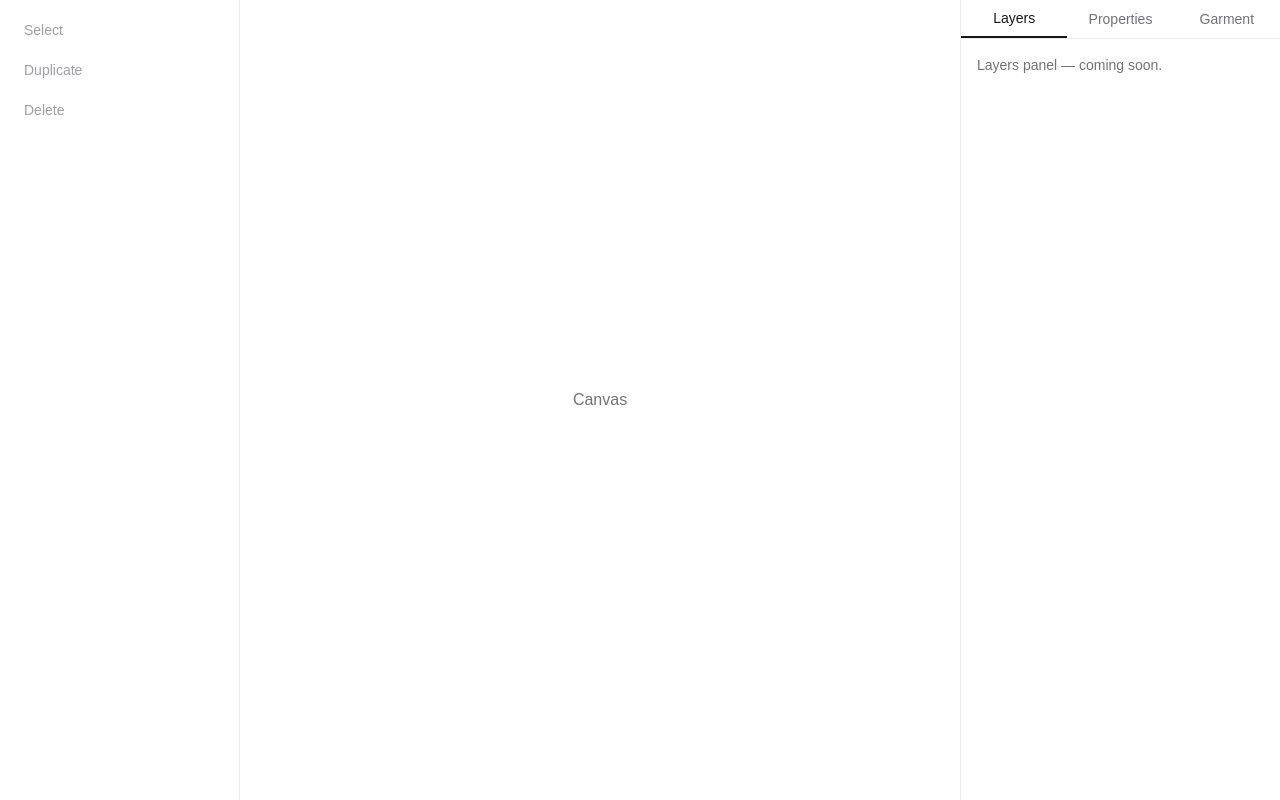
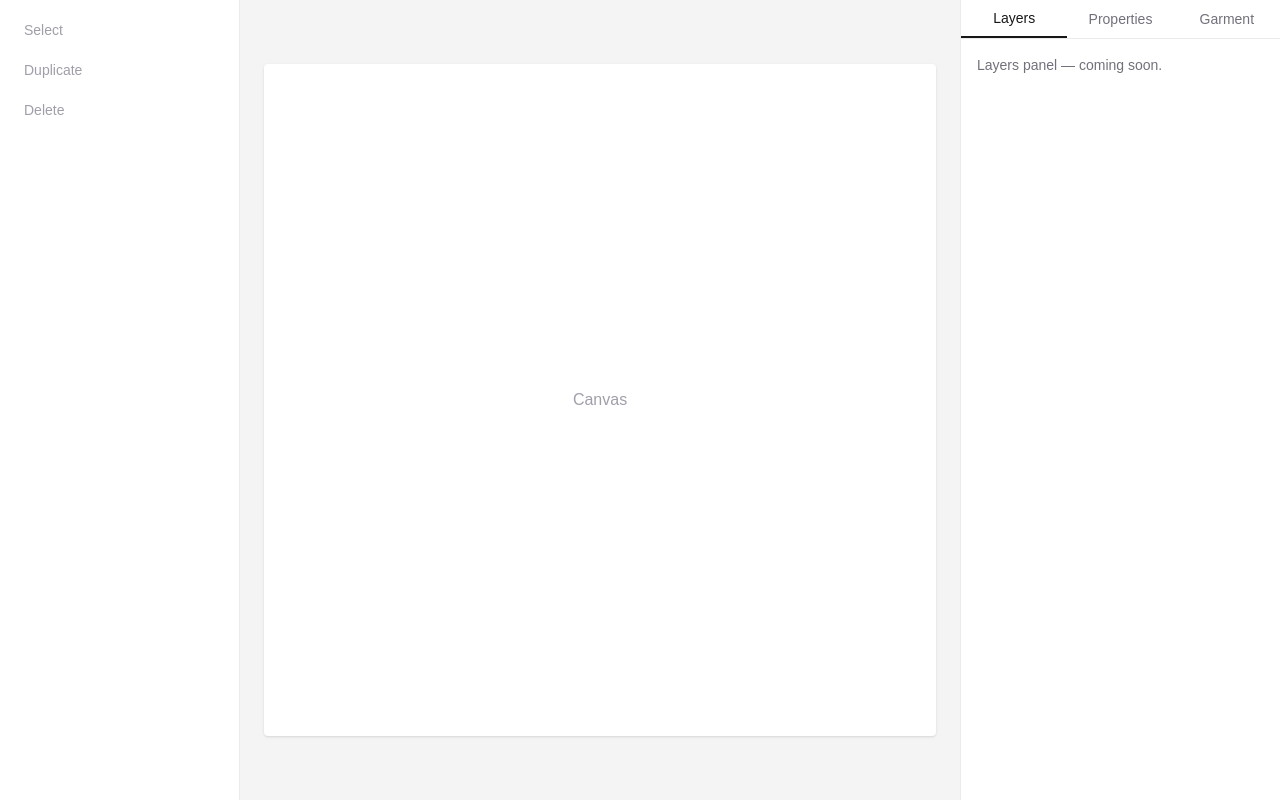
Before and after one commit to aliokhovat82-tech/tshirt-ideatoproduct, a Next.js app: page /designer in a window 1280 px wide. Built offline with nearby package versions, Linux system fonts and the light colour scheme.

Commit message:
Add Canvas container to Designer
Task 15 of Phase 3: structural artboard area sized to a 1:1 aspect
ratio matching the 2000x2000 garment mockups (docs/SPECS.md §1). The
Konva stage mounts inside this in Task 16.

```diff
--- a/app/designer/page.tsx
+++ b/app/designer/page.tsx
@@ -1,14 +1,5 @@
-import { DesignerLayout, Toolbar } from "@/features/designer";
+import { DesignerLayout, Toolbar, CanvasContainer } from "@/features/designer";
 
 export default function DesignerPage() {
-  return (
-    <DesignerLayout
-      toolbar={<Toolbar />}
-      canvas={
-        <div className="flex flex-1 items-center justify-center text-zinc-500 dark:text-zinc-400">
-          Canvas
-        </div>
-      }
-    />
-  );
+  return <DesignerLayout toolbar={<Toolbar />} canvas={<CanvasContainer />} />;
 }
--- /dev/null
+++ b/features/designer/components/CanvasContainer/CanvasContainer.tsx
@@ -0,0 +1,11 @@
+// Garment mockups are 2000x2000px (docs/SPECS.md §1), so the artboard
+// keeps a 1:1 aspect ratio. The Konva stage mounts inside this box in Task 16.
+export function CanvasContainer() {
+  return (
+    <div className="flex flex-1 items-center justify-center overflow-auto bg-zinc-100 p-6 dark:bg-zinc-900">
+      <div className="flex aspect-square w-full max-w-[720px] items-center justify-center rounded bg-white text-zinc-400 shadow-sm dark:bg-zinc-800 dark:text-zinc-500">
+        Canvas
+      </div>
+    </div>
+  );
+}
--- a/features/designer/index.ts
+++ b/features/designer/index.ts
@@ -1,2 +1,3 @@
 export { DesignerLayout } from "./components/DesignerLayout/DesignerLayout";
 export { Toolbar } from "./components/Toolbar/Toolbar";
+export { CanvasContainer } from "./components/CanvasContainer/CanvasContainer";
```
